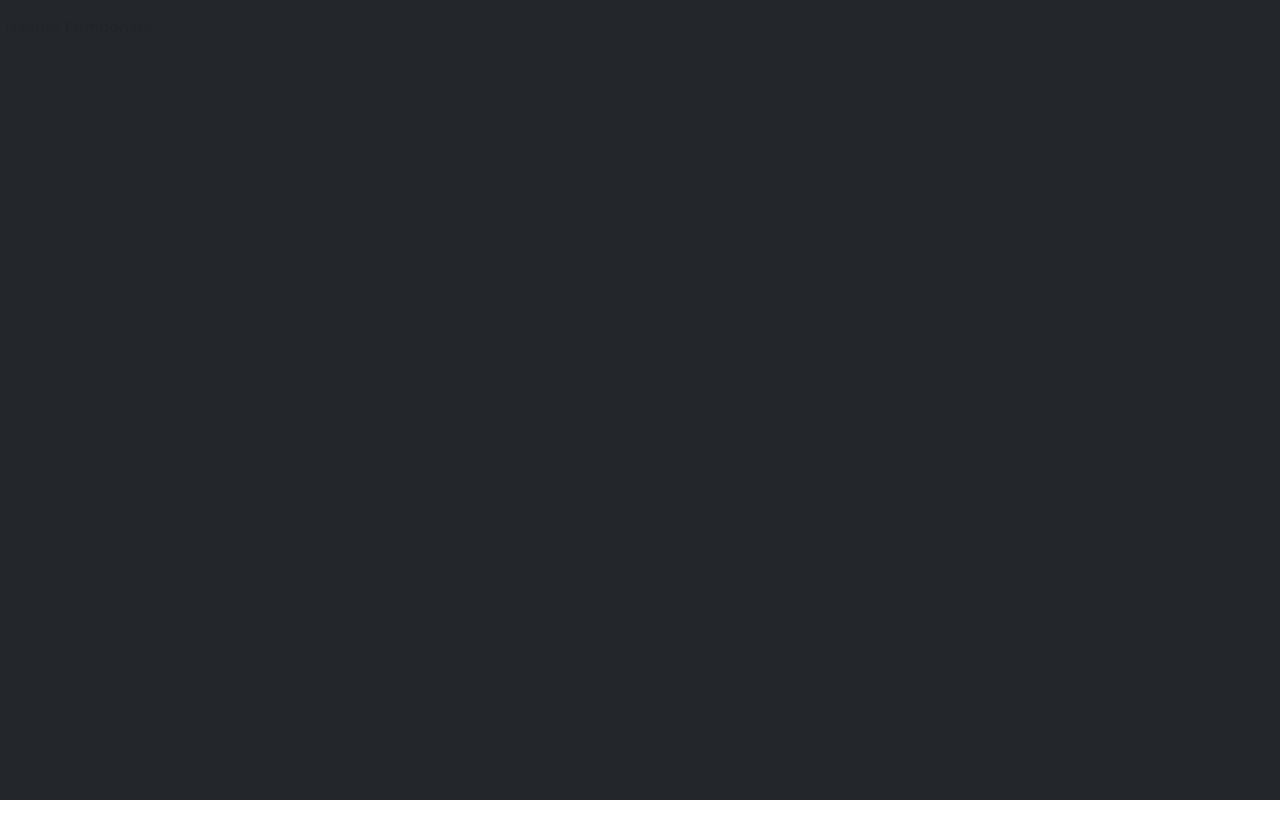
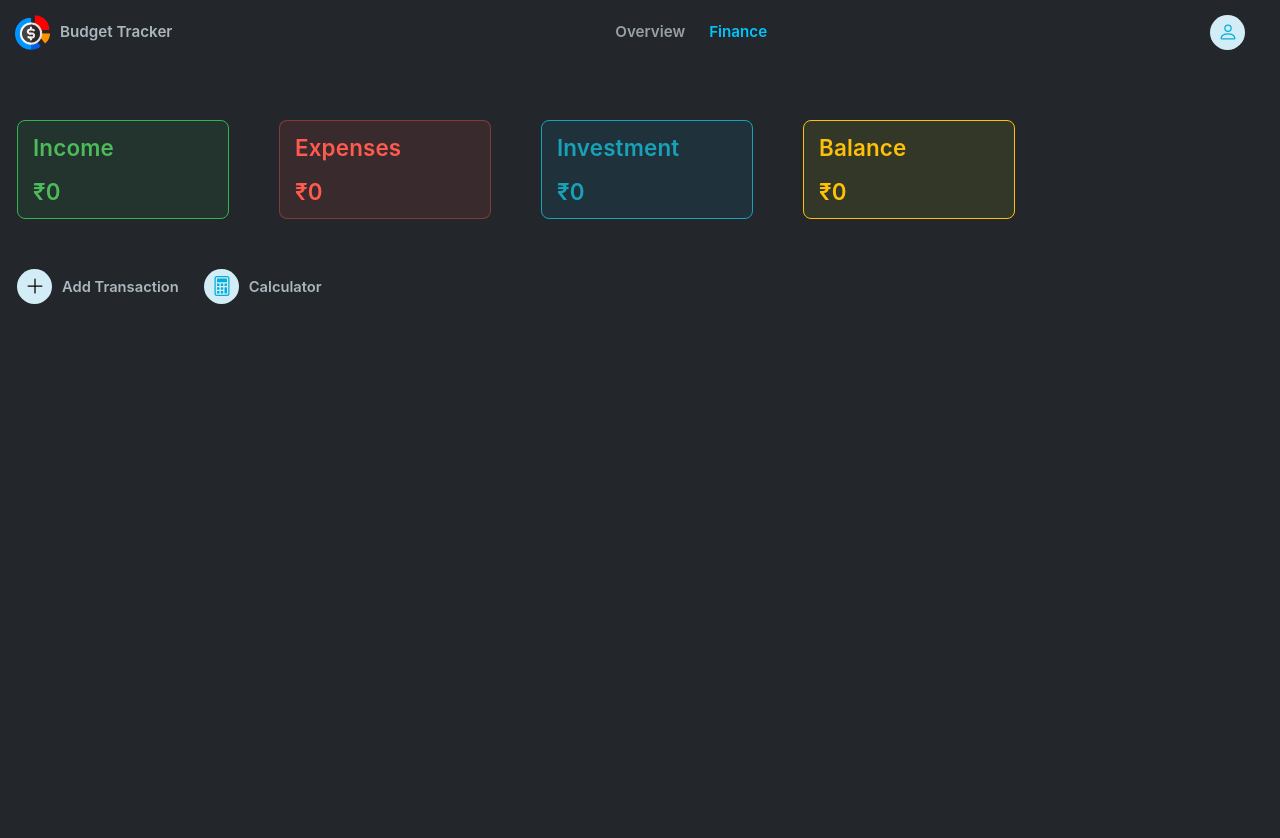
Before and after one commit to SujithGunasekaran/BudgetApp, a React (Create React App) app: page /finance in a window 1280 px wide. Shown: the top 838 px of the page. Before the commit the page ends 800 px from the top, so only its background shows below. Built offline with nearby package versions, Linux system fonts and the light colour scheme.

Commit message:
components updated

```diff
--- a/src/App.tsx
+++ b/src/App.tsx
@@ -3,6 +3,7 @@ import Routes from './Routes';
 import './Style/global.css';
 import './Style/Login.css';
 import './Style/Header.css';
+import './Style/Finance.css';
 
 const App: FC = () => {
 
--- a/src/Components/Header.tsx
+++ b/src/Components/Header.tsx
@@ -1,14 +1,50 @@
 import React, { FC, Fragment } from 'react';
+import { withRouter } from 'react-router';
+import { Link } from 'react-router-dom';
+import { PersonIcon } from '../UI/Icon';
+import { useSelector } from 'react-redux';
+import { RootState } from '../ReduxStore/Reducers';
 
+type HeaderProps = {
+    history: any,
+    location: any,
+    match: any
+}
 
-const Header: FC = () => {
+const Header: FC<HeaderProps> = (props) => {
+
+    // props
+    const { location } = props;
+
+    // redux-State
+    const { userName } = useSelector((state: RootState) => state.userInfoReducer);
 
     return (
         <Fragment>
-            Header Component
+            {
+                location.pathname !== '/' &&
+                <div className="header_main_container">
+                    <div className="header_logo_info_container">
+                        <img src='/Budget_icon_512.png' className="header_logo" alt="Budget_logo" />
+                        <div className="header_logo_name">Budget Tracker</div>
+                    </div>
+                    <div className="header_menu_list_container">
+                        <Link to="/home" className={`header_menu_item ${location.pathname === '/home' && 'active'}`}>Overview</Link>
+                        <Link to="/finance" className={`header_menu_item ${location.pathname === '/finance' && 'active'}`}>Finance</Link>
+                    </div>
+                    <div className="header_user_info_container">
+                        <div className="header_user_info_logo_bg">
+                            <PersonIcon
+                                cssClass="header_user_info_logo"
+                            />
+                        </div>
+                        <div className="header_user_info_name">{userName}</div>
+                    </div>
+                </div>
+            }
         </Fragment>
     )
 
 };
 
-export default Header;
+export default withRouter(Header);
--- /dev/null
+++ b/src/Pages/Finance.tsx
@@ -0,0 +1,34 @@
+import React, { FC, Fragment, lazy, Suspense } from 'react';
+
+const FinanceTractionHeader = lazy(() => import('../UI/Finance/TransactionHeader'));
+const FinanceIconHeader = lazy(() => import('../UI/Finance/IconHeader'));
+
+const Finance: FC = () => {
+
+    return (
+        <Fragment>
+            <div className="finance_main">
+                <div className="container-fluid">
+                    <div className="row">
+                        <div className="col-md-12">
+                            <FinanceTractionHeader />
+                        </div>
+                    </div>
+                    <div className="row">
+                        <div className="col-md-12">
+                            <div className="finance_top_header_container">
+                                <Suspense fallback={<div>Loading...</div>}>
+                                    <FinanceIconHeader />
+                                </Suspense>
+                            </div>
+                        </div>
+                    </div>
+                </div>
+            </div>
+        </Fragment>
+    )
+
+};
+
+
+export default Finance;
--- a/src/Pages/Home.tsx
+++ b/src/Pages/Home.tsx
@@ -5,7 +5,7 @@ const Home: FC = () => {
 
     return (
         <Fragment>
-            Home Component
+            Home Page
         </Fragment>
     )
 
--- a/src/Routes/index.tsx
+++ b/src/Routes/index.tsx
@@ -1,23 +1,22 @@
-import React, { FC, Fragment, lazy, Suspense } from 'react';
+import React, { FC, lazy, Suspense } from 'react';
 import { BrowserRouter, Switch, Route } from 'react-router-dom';
+import Header from '../Components/Header';
 
-const Header = lazy(() => import('../Components/Header'));
 const Login = lazy(() => import('../Pages/Login'));
 const Home = lazy(() => import('../Pages/Home'));
-
+const Finance = lazy(() => import('../Pages/Finance'));
 
 const Routes: FC = () => {
 
     return (
         <BrowserRouter>
+            <Header />
             <div className="body-main">
                 <Switch>
                     <Suspense fallback={<div>Loading...</div>}>
                         <Route path='/' exact component={Login} />
-                        <Fragment>
-                            <Header />
-                            <Route path='/home' exact component={Home} />
-                        </Fragment>
+                        <Route path='/home' exact component={Home} />
+                        <Route path='/finance' exact component={Finance} />
                     </Suspense>
                 </Switch>
             </div>
--- /dev/null
+++ b/src/UI/Finance/IconHeader.tsx
@@ -0,0 +1,29 @@
+import React, { FC, Fragment } from 'react';
+import { AddIcon, CalculatorIcon } from '../Icon';
+
+const IconHeader: FC = () => {
+
+    return (
+        <Fragment>
+            <div className="finance_top_header_info_container">
+                <div className="finance_top_header_logo_bg">
+                    <AddIcon
+                        cssClass="finance_top_header_logo"
+                    />
+                </div>
+                <div className="finance_top_header_heading">Add Transaction</div>
+            </div>
+            <div className="finance_top_header_info_container">
+                <div className="finance_top_header_logo_bg">
+                    <CalculatorIcon
+                        cssClass="finance_top_header_logo"
+                    />
+                </div>
+                <div className="finance_top_header_heading">Calculator</div>
+            </div>
+        </Fragment>
+    )
+
+}
+
+export default IconHeader;
--- /dev/null
+++ b/src/UI/Finance/TransactionHeader.tsx
@@ -0,0 +1,32 @@
+import React, { FC, Fragment } from 'react';
+
+
+const TransactionHeader: FC = () => {
+
+    return (
+        <Fragment>
+            <div className="finance_transaction_header_container">
+                <div className="finance_transaction_info_container success">
+                    <div className="finance_transaction_info_name success">Income</div>
+                    <div className="finance_transaction_info_money success">₹0</div>
+                </div>
+                <div className="finance_transaction_info_container danger">
+                    <div className="finance_transaction_info_name danger">Expenses</div>
+                    <div className="finance_transaction_info_money danger">₹0</div>
+                </div>
+                <div className="finance_transaction_info_container info">
+                    <div className="finance_transaction_info_name info">Investment</div>
+                    <div className="finance_transaction_info_money info">₹0</div>
+                </div>
+                <div className="finance_transaction_info_container warning">
+                    <div className="finance_transaction_info_name warning">Balance</div>
+                    <div className="finance_transaction_info_money warning">₹0</div>
+                </div>
+            </div>
+        </Fragment>
+    )
+
+};
+
+
+export default TransactionHeader;
--- /dev/null
+++ b/src/UI/Icon/index.tsx
@@ -0,0 +1,33 @@
+
+type IconProps = {
+    cssClass: string
+}
+
+export const PersonIcon = (input: IconProps) => (
+    <svg xmlns="http://www.w3.org/2000/svg" fill="currentColor" className={`bi bi-person ${input.cssClass}`} viewBox="0 0 16 16">
+        <path d="M8 8a3 3 0 1 0 0-6 3 3 0 0 0 0 6zm2-3a2 2 0 1 1-4 0 2 2 0 0 1 4 0zm4 8c0 1-1 1-1 1H3s-1 0-1-1 1-4 6-4 6 3 6 4zm-1-.004c-.001-.246-.154-.986-.832-1.664C11.516 10.68 10.289 10 8 10c-2.29 0-3.516.68-4.168 1.332-.678.678-.83 1.418-.832 1.664h10z" />
+    </svg>
+);
+
+
+export const WalletFillIcon = (input: IconProps) => (
+    <svg xmlns="http://www.w3.org/2000/svg" fill="currentColor" className={`bi bi-wallet-fill ${input.cssClass}`} viewBox="0 0 16 16">
+        <path d="M1.5 2A1.5 1.5 0 0 0 0 3.5v2h6a.5.5 0 0 1 .5.5c0 .253.08.644.306.958.207.288.557.542 1.194.542.637 0 .987-.254 1.194-.542.226-.314.306-.705.306-.958a.5.5 0 0 1 .5-.5h6v-2A1.5 1.5 0 0 0 14.5 2h-13z" />
+        <path d="M16 6.5h-5.551a2.678 2.678 0 0 1-.443 1.042C9.613 8.088 8.963 8.5 8 8.5c-.963 0-1.613-.412-2.006-.958A2.679 2.679 0 0 1 5.551 6.5H0v6A1.5 1.5 0 0 0 1.5 14h13a1.5 1.5 0 0 0 1.5-1.5v-6z" />
+    </svg>
+);
+
+
+export const AddIcon = (input: IconProps) => (
+    <svg xmlns="http://www.w3.org/2000/svg" fill="currentColor" className={`bi bi-plus-lg ${input.cssClass}`} viewBox="0 0 16 16">
+        <path fill-rule="evenodd" clip-rule="evenodd" d="M8 2a.5.5 0 0 1 .5.5v5h5a.5.5 0 0 1 0 1h-5v5a.5.5 0 0 1-1 0v-5h-5a.5.5 0 0 1 0-1h5v-5A.5.5 0 0 1 8 2Z" fill="#000" />
+    </svg>
+);
+
+
+export const CalculatorIcon = (input: IconProps) => (
+    <svg xmlns="http://www.w3.org/2000/svg" fill="currentColor" className={`bi bi-calculator ${input.cssClass}`} viewBox="0 0 16 16">
+        <path d="M12 1a1 1 0 0 1 1 1v12a1 1 0 0 1-1 1H4a1 1 0 0 1-1-1V2a1 1 0 0 1 1-1h8zM4 0a2 2 0 0 0-2 2v12a2 2 0 0 0 2 2h8a2 2 0 0 0 2-2V2a2 2 0 0 0-2-2H4z" />
+        <path d="M4 2.5a.5.5 0 0 1 .5-.5h7a.5.5 0 0 1 .5.5v2a.5.5 0 0 1-.5.5h-7a.5.5 0 0 1-.5-.5v-2zm0 4a.5.5 0 0 1 .5-.5h1a.5.5 0 0 1 .5.5v1a.5.5 0 0 1-.5.5h-1a.5.5 0 0 1-.5-.5v-1zm0 3a.5.5 0 0 1 .5-.5h1a.5.5 0 0 1 .5.5v1a.5.5 0 0 1-.5.5h-1a.5.5 0 0 1-.5-.5v-1zm0 3a.5.5 0 0 1 .5-.5h1a.5.5 0 0 1 .5.5v1a.5.5 0 0 1-.5.5h-1a.5.5 0 0 1-.5-.5v-1zm3-6a.5.5 0 0 1 .5-.5h1a.5.5 0 0 1 .5.5v1a.5.5 0 0 1-.5.5h-1a.5.5 0 0 1-.5-.5v-1zm0 3a.5.5 0 0 1 .5-.5h1a.5.5 0 0 1 .5.5v1a.5.5 0 0 1-.5.5h-1a.5.5 0 0 1-.5-.5v-1zm0 3a.5.5 0 0 1 .5-.5h1a.5.5 0 0 1 .5.5v1a.5.5 0 0 1-.5.5h-1a.5.5 0 0 1-.5-.5v-1zm3-6a.5.5 0 0 1 .5-.5h1a.5.5 0 0 1 .5.5v1a.5.5 0 0 1-.5.5h-1a.5.5 0 0 1-.5-.5v-1zm0 3a.5.5 0 0 1 .5-.5h1a.5.5 0 0 1 .5.5v4a.5.5 0 0 1-.5.5h-1a.5.5 0 0 1-.5-.5v-4z" />
+    </svg>
+)
```
